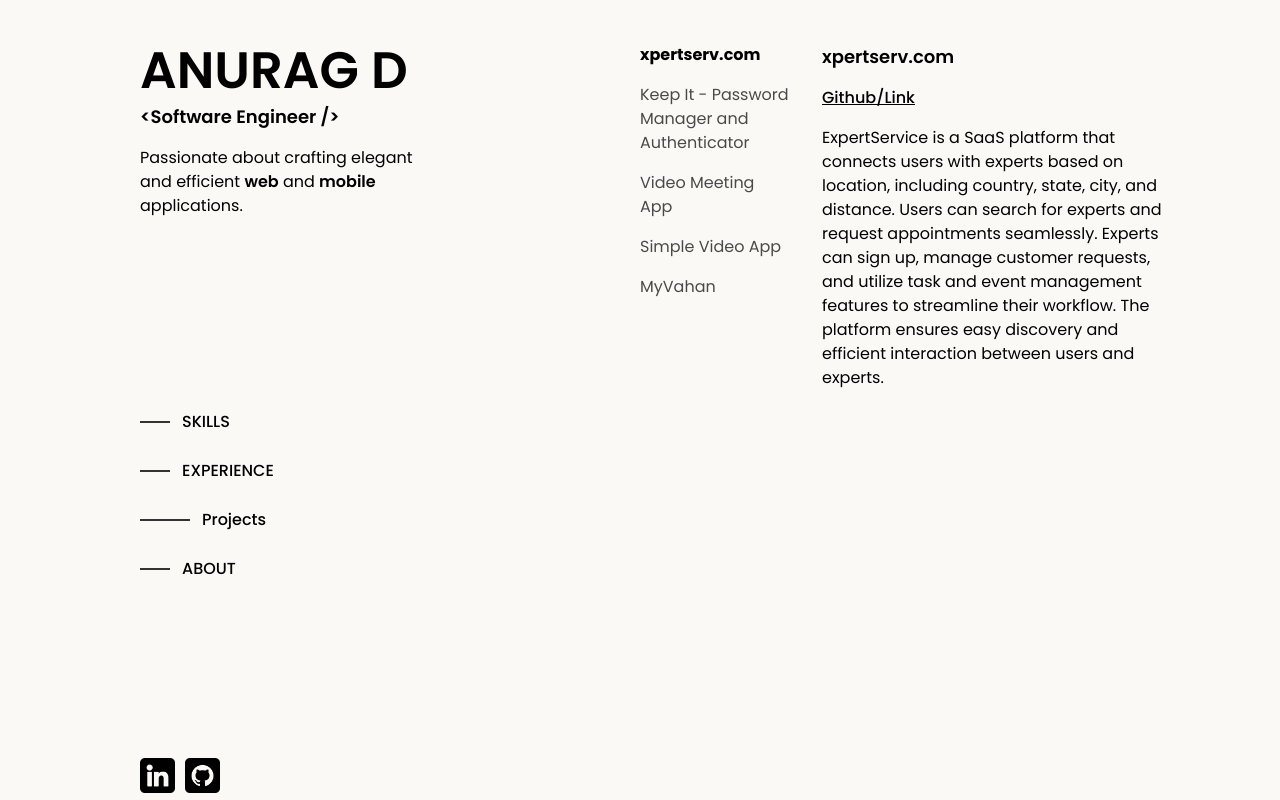
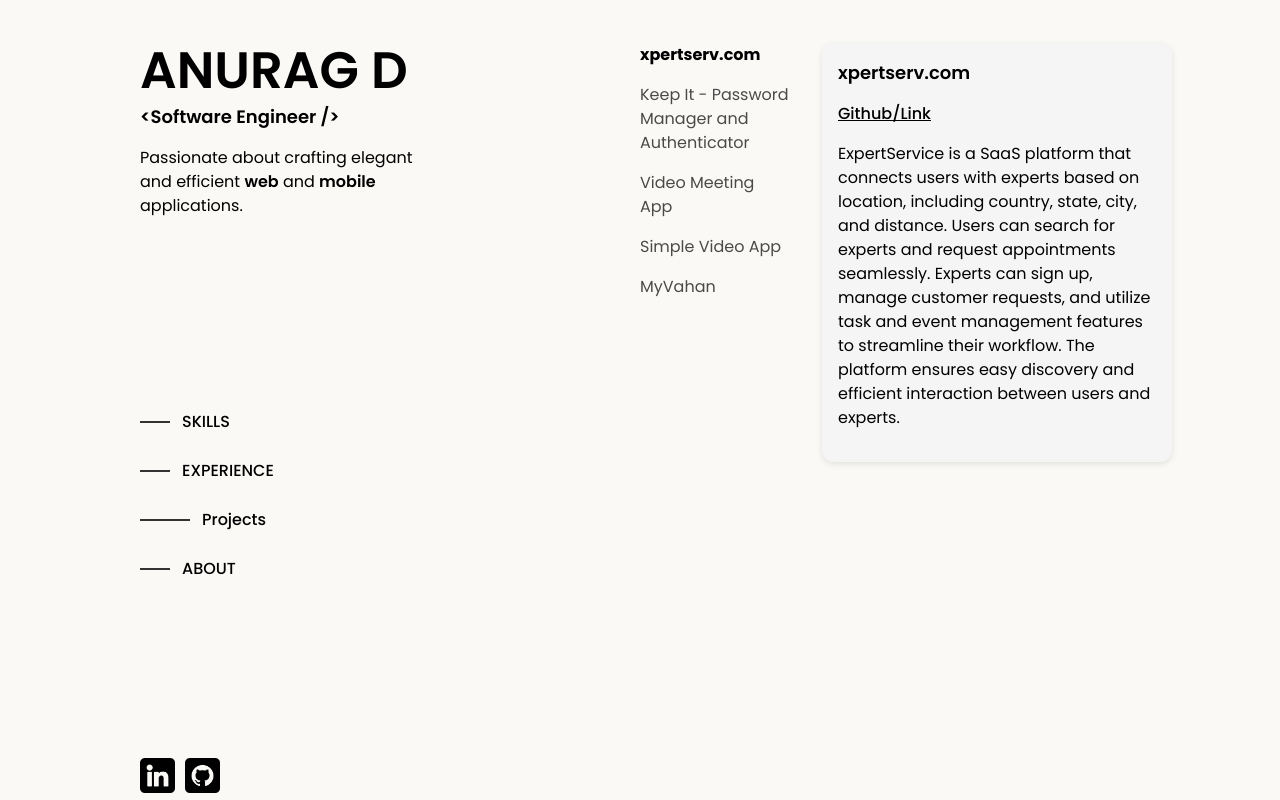
Before and after one commit to Anuragdev03/portfolio, a React (Vite) app: page / in a window 1280 px wide. Both pictures are taken after a click on the link "Projects". Built offline with nearby package versions, Linux system fonts and the light colour scheme.

Commit message:
fix ui issues

```diff
--- a/src/Projects.css
+++ b/src/Projects.css
@@ -13,10 +13,20 @@
     font-weight: 600;
 }
 
+.project-card {
+    padding-inline: 16px;
+
+    background-color: #f5f5f5;
+    padding: 16px;
+    border-radius: 12px;
+    box-shadow: 0 2px 6px rgba(0, 0, 0, 0.1);
+    transition: box-shadow 0.3s ease;
+}
+
 @media only screen and (max-width: 600px) {
     .project-grid {
         display: grid;
-        grid-template-rows: 35% 70% !important;
+        /* grid-template-rows: 35% 70% !important; */
         grid-template-columns: auto;
         gap: 2rem;
     }
--- a/src/Projects.tsx
+++ b/src/Projects.tsx
@@ -66,7 +66,7 @@ export default function Projects() {
             <div className="project-grid">
                 <div>
                     {data.map(obj => (
-                        <>
+                        <div>
                             <span
                                 onClick={() => handleProject(obj.id)}
                                 className='project-name'
@@ -74,10 +74,10 @@ export default function Projects() {
                             >
                                 {obj.projectName}</span>
                             <p />
-                        </>
+                        </div>
                     ))}
                 </div>
-                <div>
+                <div className="project-card">
                     <span className="title">{selectedData?.projectName}</span>
                     <p />
                     <a target="_blank" href={selectedData?.github} style={{ textDecoration: "underline" }}>Github/Link</a>
```
